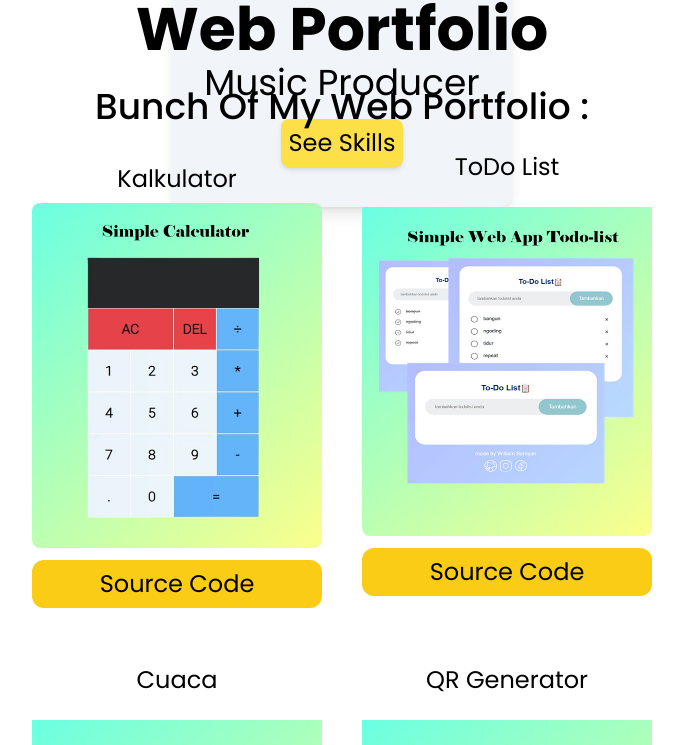
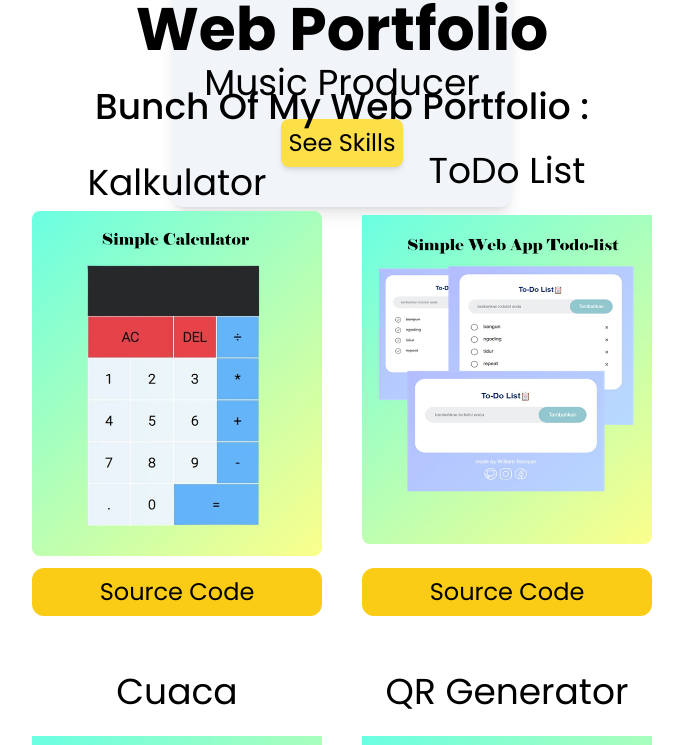
Before and after one commit to Saroyann/web-portfolio, a React (Vite) app: page / in a window 1280 px wide. Shown: the part 2857-3602 px from the top of the page, without its empty margins (298-981 px from the left). Built offline with nearby package versions, Linux system fonts and the light colour scheme.

Commit message:
initial commit

```diff
--- a/src/pages/Portfolio.jsx
+++ b/src/pages/Portfolio.jsx
@@ -1,6 +1,5 @@
 import React from 'react'
 import { calc, qr, todolist, weather } from '../assets/index.js'
-import { FaGithub } from 'react-icons/fa'
 
 const Portfolio = () => {
     return (
@@ -10,10 +9,10 @@ const Portfolio = () => {
 
             <div className={`pt-3 md:pt-0 overflow-y-scroll ${window.innerWidth < 768 ? 'h-[570px]' : ''}`}>
 
-                <div className='mx-auto w-fit md:gap-10 md:grid md:grid-cols-2'>
+                <div className='mx-auto w-fit md:gap-10 md:grid md:grid-cols-2 md:pb-14'>
 
                     <div>
-                        <div className='text-2xl text-center pb-2 md:pt-7'>Kalkulator</div>
+                        <div className='text-2xl md:text-4xl text-center pb-2 md:pt-7'>Kalkulator</div>
                         <img className='w-[290px] h-[345px] rounded-lg' src={calc} />
                         <a className='cursor-pointer' target='_blank' href="https://github.com/Saroyann/simple-calculator">
                             <div className='text-center mt-3 bg-yellow-400 md:text-2xl p-2 rounded-xl'>Source Code</div>
@@ -21,15 +20,15 @@ const Portfolio = () => {
                     </div>
 
                     <div>
-                        <div className='text-2xl text-center pt-4 pb-2'>ToDo List</div>
+                        <div className='text-2xl  md:text-4xl text-center pt-4 pb-2'>ToDo List</div>
                         <img className='pt-4 w-[290px] h-[345px] rounded-lg' src={todolist} />
                         <a className='cursor-pointer' target='_blank' href="https://github.com/Saroyann/javascript-todolist">
-                            <div className='text-center mt-3 bg-yellow-400 md:text-2xl p-2 rounded-xl'>Source Code</div>
+                            <div className='text-center mt-3 md:mt-6 bg-yellow-400 md:text-2xl p-2 rounded-xl'>Source Code</div>
                         </a>
                     </div>
 
                     <div>
-                        <div className='text-2xl text-center pt-4 pb-2'>Cuaca</div>
+                        <div className='text-2xl  md:text-4xl text-center pt-4 pb-2'>Cuaca</div>
                         <img className='pt-4 w-[290px] h-[345px] rounded-lg' src={weather} />
                         <a className='cursor-pointer' target='_blank' href="https://github.com/Saroyann/javascript-weather-app">
                             <div className='text-center mt-3 bg-yellow-400 md:text-2xl p-2 rounded-xl'>Source Code</div>
@@ -37,7 +36,7 @@ const Portfolio = () => {
                     </div>
 
                     <div>
-                        <div className='text-2xl text-center pt-4 pb-2'>QR Generator</div>
+                        <div className='text-2xl text-center  md:text-4xl pt-4 pb-2'>QR Generator</div>
                         <img className='pt-4 w-[290px] h-[345px] rounded-lg' src={qr} />
                         <a className='cursor-pointer' target='_blank' href="https://github.com/Saroyann/javascript-qr-generator">
                             <div className='text-center mt-3 bg-yellow-400 md:text-2xl p-2 rounded-xl'>Source Code</div>
```
